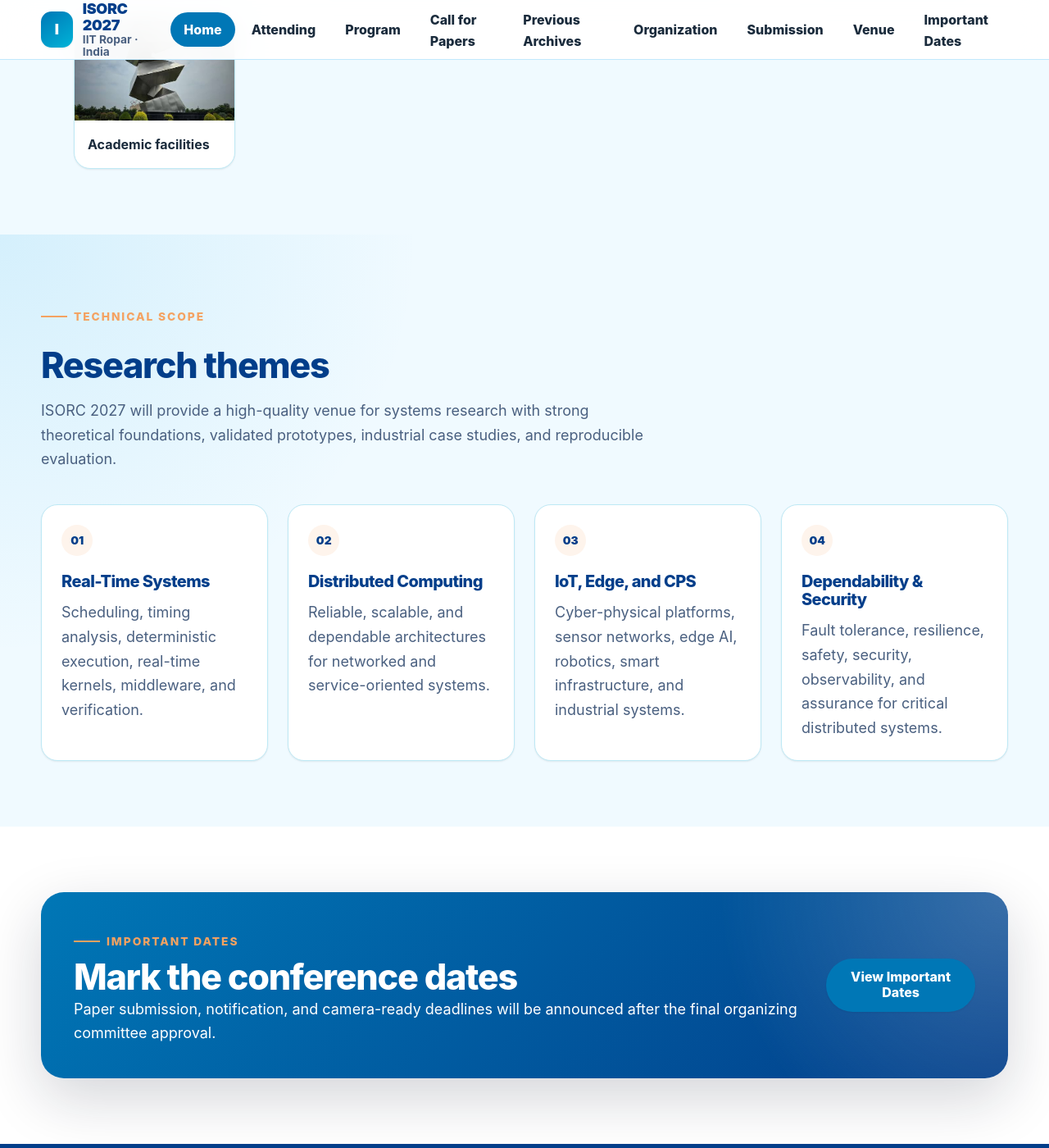
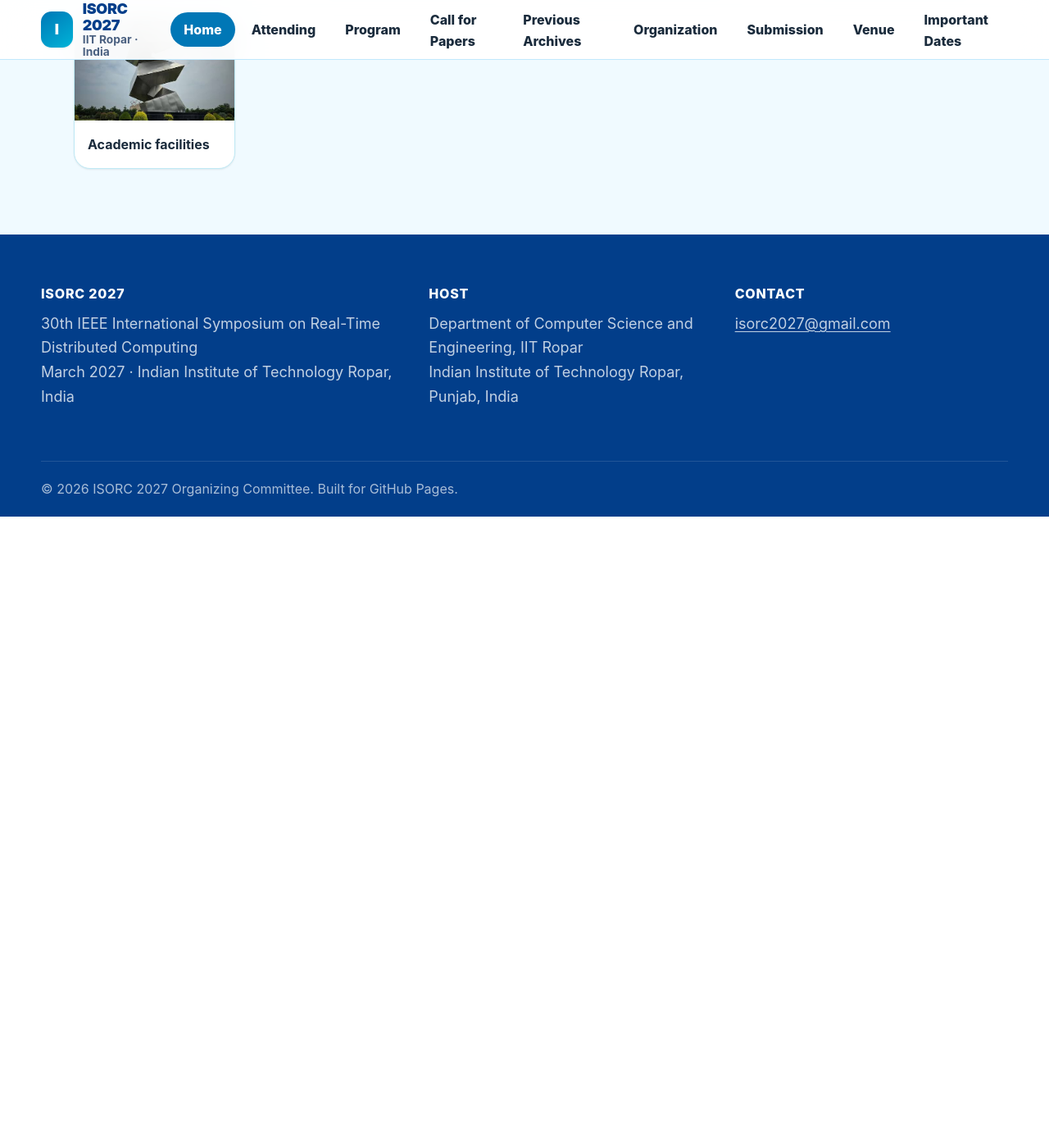
Before and after one commit to isorc2027/isorc2027.github.io, a Jekyll site: the page built from index.md, in a window 1280 px wide and 1400 px high, scrolled down 2080 px. Shown: the whole window at 82% size. Built offline with Jekyll 4.4.1, drawn with Linux system fonts in a browser that asks for light colours; after the commit the page ends 2710 px from its top, so only the background shows below that.

Commit message:
Remove themes and dates sections from home page

```diff
--- a/index.md
+++ b/index.md
@@ -85,47 +85,3 @@
     </div>
   </div>
 </section>
-
-<section class="section section--soft" aria-labelledby="themes-title">
-  <div class="container">
-    <div class="section__header">
-      <p class="eyebrow">Technical Scope</p>
-      <h2 id="themes-title">Research themes</h2>
-      <p>ISORC 2027 will provide a high-quality venue for systems research with strong theoretical foundations, validated prototypes, industrial case studies, and reproducible evaluation.</p>
-    </div>
-
-    <div class="card-grid card-grid--four">
-      <article class="theme-card">
-        <span class="theme-card__icon" aria-hidden="true">01</span>
-        <h3>Real-Time Systems</h3>
-        <p>Scheduling, timing analysis, deterministic execution, real-time kernels, middleware, and verification.</p>
-      </article>
-      <article class="theme-card">
-        <span class="theme-card__icon" aria-hidden="true">02</span>
-        <h3>Distributed Computing</h3>
-        <p>Reliable, scalable, and dependable architectures for networked and service-oriented systems.</p>
-      </article>
-      <article class="theme-card">
-        <span class="theme-card__icon" aria-hidden="true">03</span>
-        <h3>IoT, Edge, and CPS</h3>
-        <p>Cyber-physical platforms, sensor networks, edge AI, robotics, smart infrastructure, and industrial systems.</p>
-      </article>
-      <article class="theme-card">
-        <span class="theme-card__icon" aria-hidden="true">04</span>
-        <h3>Dependability & Security</h3>
-        <p>Fault tolerance, resilience, safety, security, observability, and assurance for critical distributed systems.</p>
-      </article>
-    </div>
-  </div>
-</section>
-
-<section class="section" aria-labelledby="dates-preview-title">
-  <div class="container callout">
-    <div>
-      <p class="eyebrow">Important Dates</p>
-      <h2 id="dates-preview-title">Mark the conference dates</h2>
-      <p>Paper submission, notification, and camera-ready deadlines will be announced after the final organizing committee approval.</p>
-    </div>
-    <a class="button button--primary" href="{{ '/important-dates/' | relative_url }}">View Important Dates</a>
-  </div>
-</section>
```
